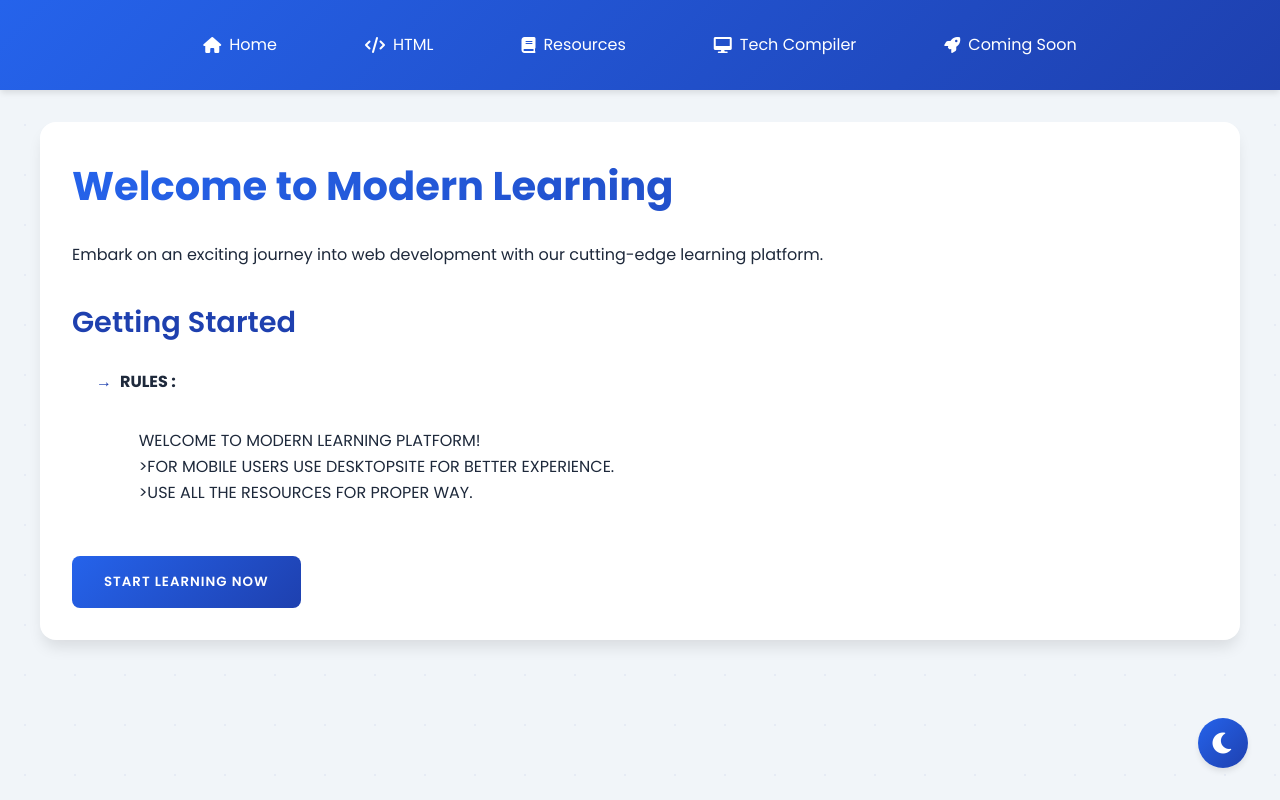
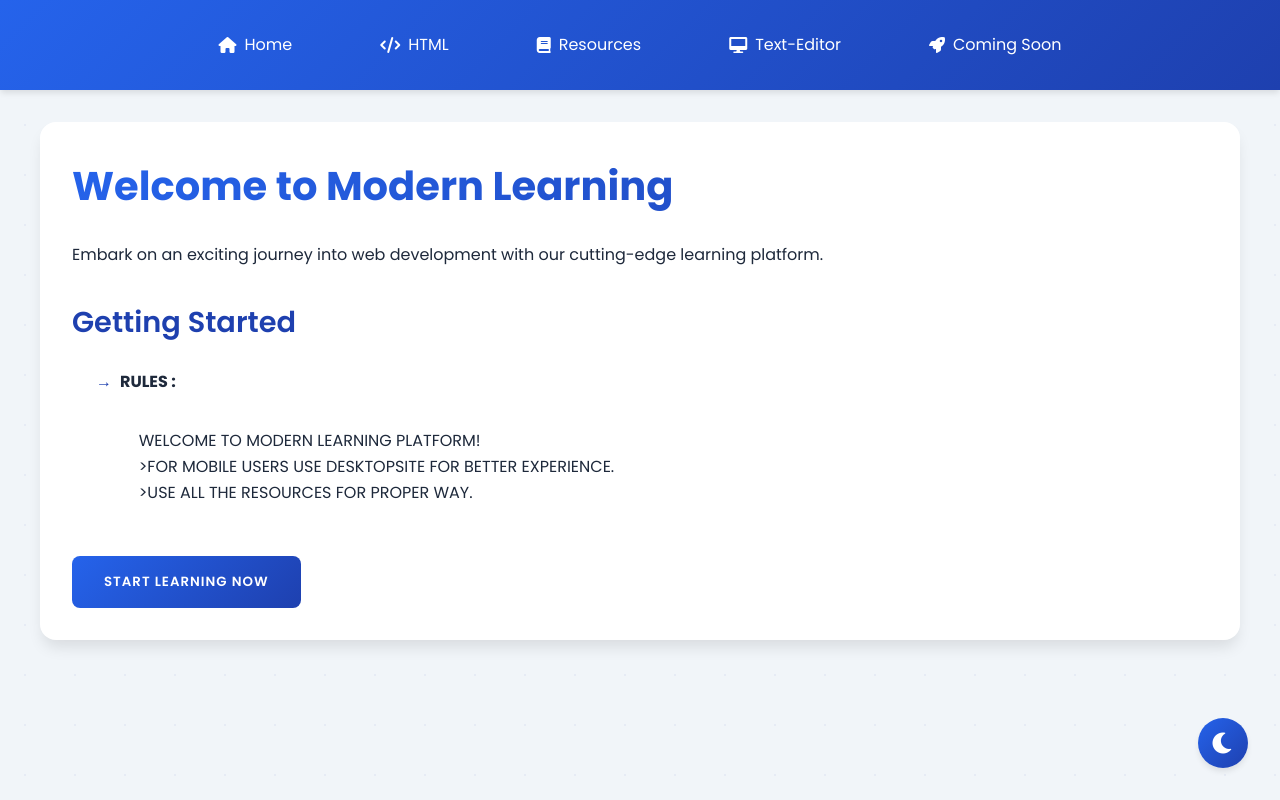
Before and after one commit to Ramu-2003/MODERN-LEARNING-PLATFORM, a plain HTML site: page index.html in a window 1280 px wide. Drawn offline with Linux system fonts and the light colour scheme.

Commit message:
Update index.html

```diff
--- a/index.html
+++ b/index.html
@@ -598,7 +598,7 @@
             <li><a href="#home"><i class="fas fa-home"></i> Home</a></li>
             <li><a href="html.html"><i class="fas fa-code"></i> HTML</a></li>
             <li><a href="RESOURCES.html"><i class="fas fa-book"></i> Resources</a></li>
-            <li><a href="editor.html"><i class="fas fa-desktop"></i> Tech Compiler</a></li>
+            <li><a href="Text-Editor.html"><i class="fas fa-desktop"></i> Text-Editor</a></li>
             <li><a href="none.html"><i class="fas fa-rocket"></i> Coming Soon</a></li>
         </ul>
 
```
